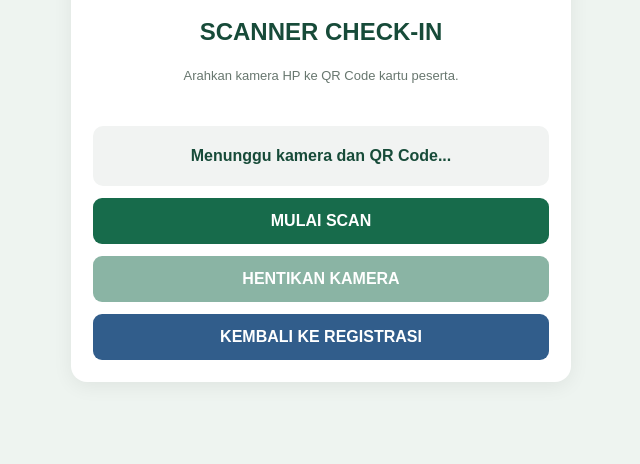
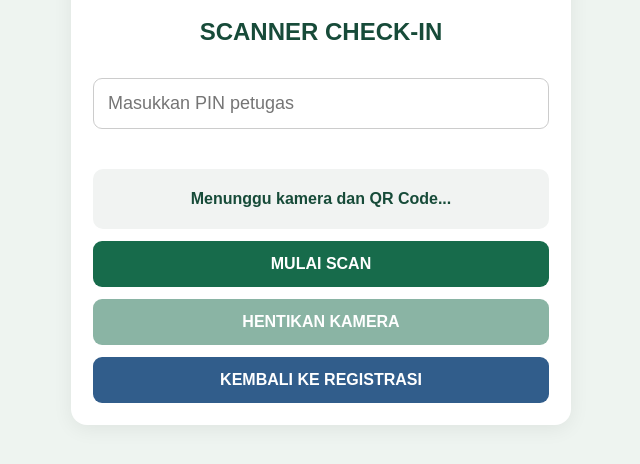
Before and after one commit to dharmawanheru96-droid/natal-rbk-2026, a plain HTML site: page scanner.html in a window 1280 px wide. Shown: the part 118-582 px from the top of the page, without its empty margins (319-959 px from the left). Drawn offline with Linux system fonts and the light colour scheme.

Commit message:
scanner.html

```diff
--- a/scanner.html
+++ b/scanner.html
@@ -100,12 +100,17 @@
       <h1>NATAL RBK 2026</h1>
       <h2>SCANNER CHECK-IN</h2>
 
-      <p class="hint">
-        Arahkan kamera HP ke QR Code kartu peserta.
-      </p>
-
-      <div id="reader"></div>
-
+      <input
+  type="password"
+  id="scannerPin"
+  placeholder="Masukkan PIN petugas"
+  maxlength="4"
+  inputmode="numeric"
+  autocomplete="off"
+  style="width:100%;padding:14px;font-size:18px;
+  border:1px solid #ccc;border-radius:9px;margin-top:12px;"
+>
+<div id="reader"></div>
       <div id="status">
         Menunggu kamera dan QR Code...
       </div>
@@ -198,9 +203,10 @@ async function handleScan(decodedText) {
 
   try {
     const result = await callAPI({
-      action: 'checkin',
-      token: decodedText
-    });
+  action: 'checkin',
+  token: decodedText,
+  pin: document.getElementById('scannerPin').value
+});
 
     if (result.success) {
       showStatus(
```
